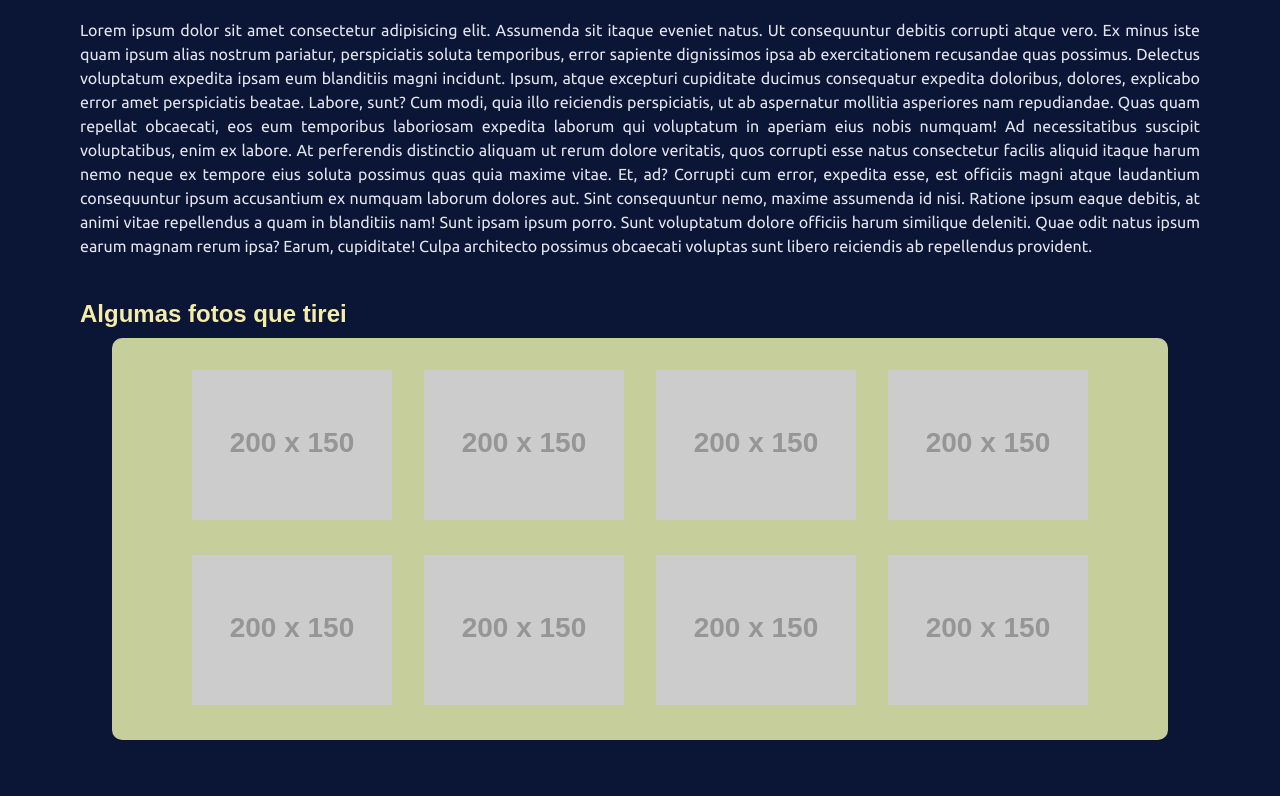
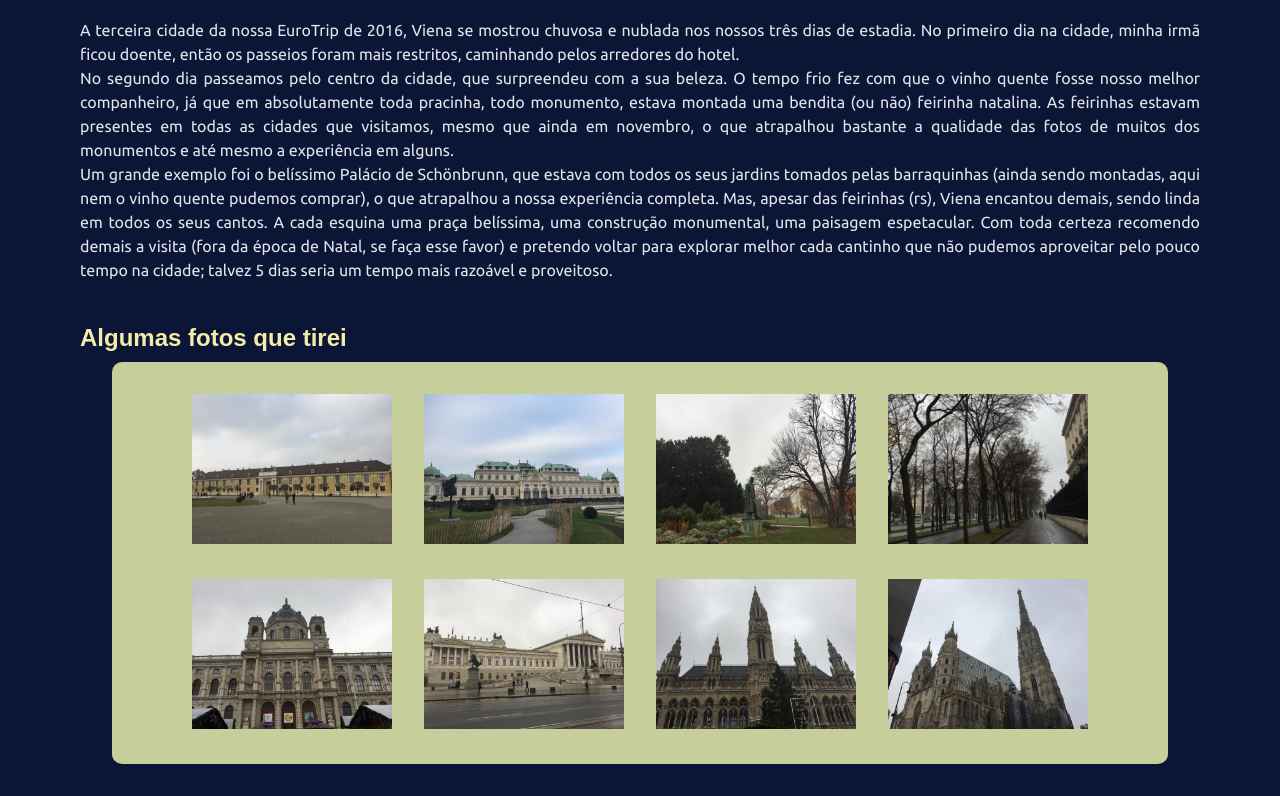
Before and after one commit to furtadoamanda/amandaviaja, a plain HTML site: page cidades/viena.html in a window 1280 px wide. Shown: the part 514-1310 px from the top of the page. Before the commit the page ends 1286 px from the top, so only its background shows below. Drawn offline with Linux system fonts and the light colour scheme; placeholder pictures from the web are drawn by us; a web font is replaced by a local one.

Commit message:
Conteúdo Viena

```diff
--- a/cidades/viena.html
+++ b/cidades/viena.html
@@ -34,49 +34,38 @@
             <img src="/images/viena_pixel.jpg" alt="Caricatura em pixel art da cidade de Viena"
                 class="img_principal_cidade">
             <h1 class="titulo_cidade">Viena</h1>
-            <p class="texto_cidade">Lorem ipsum dolor sit amet consectetur adipisicing elit. Assumenda sit itaque
-                eveniet natus. Ut consequuntur debitis corrupti atque vero. Ex minus iste quam ipsum alias nostrum
-                pariatur, perspiciatis soluta temporibus, error sapiente dignissimos ipsa ab exercitationem recusandae
-                quas possimus. Delectus voluptatum expedita ipsam eum blanditiis magni incidunt. Ipsum, atque excepturi
-                cupiditate ducimus consequatur expedita doloribus, dolores, explicabo error amet perspiciatis beatae.
-                Labore, sunt? Cum modi, quia illo reiciendis perspiciatis, ut ab aspernatur mollitia asperiores nam
-                repudiandae. Quas quam repellat obcaecati, eos eum temporibus laboriosam expedita laborum qui voluptatum
-                in aperiam eius nobis numquam! Ad necessitatibus suscipit voluptatibus, enim ex labore. At perferendis
-                distinctio aliquam ut rerum dolore veritatis, quos corrupti esse natus consectetur facilis aliquid
-                itaque harum nemo neque ex tempore eius soluta possimus quas quia maxime vitae. Et, ad? Corrupti cum
-                error, expedita esse, est officiis magni atque laudantium consequuntur ipsum accusantium ex numquam
-                laborum dolores aut. Sint consequuntur nemo, maxime assumenda id nisi. Ratione ipsum eaque debitis, at
-                animi vitae repellendus a quam in blanditiis nam! Sunt ipsam ipsum porro. Sunt voluptatum dolore
-                officiis harum similique deleniti. Quae odit natus ipsum earum magnam rerum ipsa? Earum, cupiditate!
-                Culpa architecto possimus obcaecati voluptas sunt libero reiciendis ab repellendus provident.</p>
+            <p class="texto_cidade">A terceira cidade da nossa EuroTrip de 2016, Viena se mostrou chuvosa e nublada nos nossos três dias de estadia. No primeiro dia na cidade, minha irmã ficou doente, então os passeios foram mais restritos, caminhando pelos arredores do hotel. <br>
+            No segundo dia passeamos pelo centro da cidade, que surpreendeu com a sua beleza. O tempo frio fez com que o vinho quente fosse nosso melhor companheiro, já que em absolutamente toda pracinha, todo monumento, estava montada uma bendita (ou não) feirinha natalina. As feirinhas estavam presentes em todas as cidades que visitamos, mesmo que ainda em novembro, o que atrapalhou bastante a qualidade das fotos de muitos dos monumentos e até mesmo a experiência em alguns. <br>
+            Um grande exemplo foi o belíssimo Palácio de Schönbrunn, que estava com todos os seus jardins tomados pelas barraquinhas (ainda sendo montadas, aqui nem o vinho quente pudemos comprar), o que atrapalhou a nossa experiência completa. Mas, apesar das feirinhas (rs), Viena encantou demais, sendo linda em todos os seus cantos. A cada esquina uma praça belíssima, uma construção monumental, uma paisagem espetacular. Com toda certeza recomendo demais a visita (fora da época de Natal, se faça esse favor) e pretendo voltar para explorar melhor cada cantinho que não pudemos aproveitar pelo pouco tempo na cidade; talvez 5 dias seria um tempo mais razoável e proveitoso.
+         </p>
         </section>
 
         <section class="secao_fotos">
             <h2>Algumas fotos que tirei</h2>
             <ul class="lista_fotos">
                 <li class="item_fotos">
-                    <img src="https://placehold.co/200x150">
+                    <img src="/fotos_cidades/austria/viena_1.jpg">
                 </li>
                 <li class="item_fotos">
-                    <img src="https://placehold.co/200x150">
+                    <img src="/fotos_cidades/austria/viena_2.jpg">
                 </li>
                 <li class="item_fotos">
-                    <img src="https://placehold.co/200x150">
+                    <img src="/fotos_cidades/austria/viena_3.jpg">
                 </li>
                 <li class="item_fotos">
-                    <img src="https://placehold.co/200x150">
+                    <img src="/fotos_cidades/austria/viena_4.jpg">
                 </li>
                 <li class="item_fotos">
-                    <img src="https://placehold.co/200x150">
+                    <img src="/fotos_cidades/austria/viena_5.jpg">
                 </li>
                 <li class="item_fotos">
-                    <img src="https://placehold.co/200x150">
+                    <img src="/fotos_cidades/austria/viena_6.jpg">
                 </li>
                 <li class="item_fotos">
-                    <img src="https://placehold.co/200x150">
+                    <img src="/fotos_cidades/austria/viena_7.jpg">
                 </li>
                 <li class="item_fotos">
-                    <img src="https://placehold.co/200x150">
+                    <img src="/fotos_cidades/austria/viena_8.jpg">
                 </li>
             </ul>
         </section>
```
Also changed, not shown: fotos_cidades/austria/viena_1.jpg (added), fotos_cidades/austria/viena_2.jpg (added), fotos_cidades/austria/viena_3.jpg (added), fotos_cidades/austria/viena_4.jpg (added), fotos_cidades/austria/viena_5.jpg (added), fotos_cidades/austria/viena_6.jpg (added), fotos_cidades/austria/viena_7.jpg (added), fotos_cidades/austria/viena_8.jpg (added).
